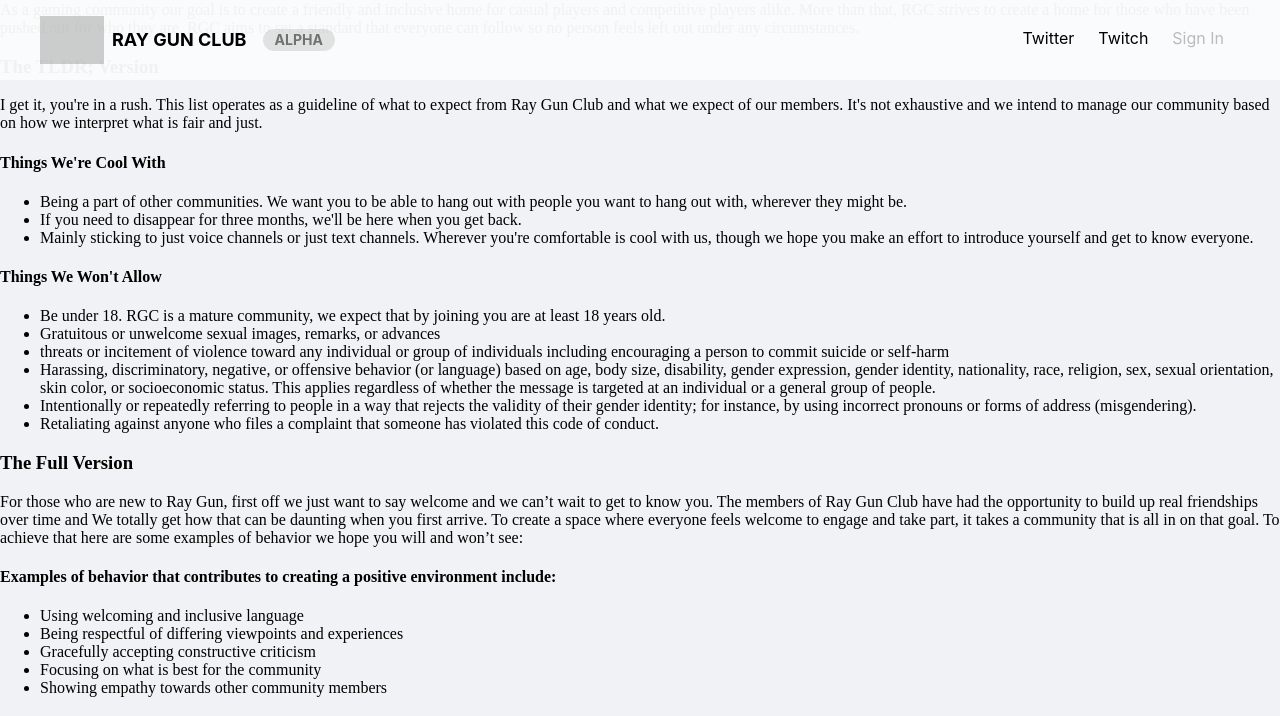
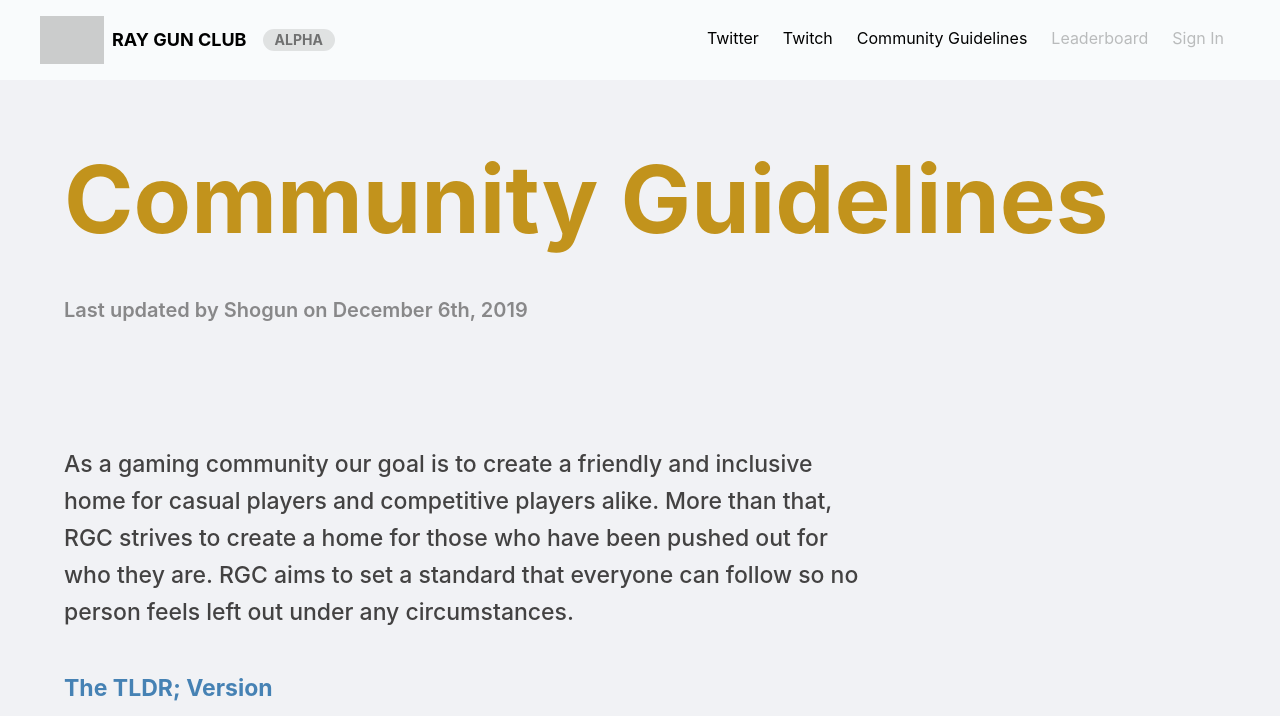
Before and after one commit to voyagerstudio/raygun-teaser, a website: page code-of-conduct.html in a window 1280 px wide. Shown: the top 716 px of the page. Drawn offline with Linux system fonts and the light colour scheme; grey boxes are pictures that could not be loaded.

Commit message:
styling the community guidelines

```diff
--- a/assets/scss/_coc-page.scss
+++ b/assets/scss/_coc-page.scss
@@ -0,0 +1,93 @@
+@use "global" as *;
+
+.code-of-conduct {
+    max-width: set-size(300);
+    margin: set-size(100) auto set-size(40);
+    width: 100%;
+
+    @include max-width-viewport(lg) {
+        margin-top: set-size(50);
+        padding: set-size(6);
+    }
+}
+
+
+.code-of-conduct h2 {
+    @include set-type(masthead, 20, bold);
+    color: get-color(goldenrod, -1);
+    margin: 0;
+
+    @include max-width-viewport(md) {
+        @include set-type-size(14);
+    }
+}
+
+.code-of-conduct .coc__updated-msg {
+    @include set-type(display, 7, demi-bold);
+    margin-bottom: set-size(30);
+    opacity: 0.6;
+
+    @include max-width-viewport(md) {
+        @include set-type-size(6);
+        margin-bottom: set-size(10);
+    }
+}
+
+.code-of-conduct p {
+    @include set-type(text, 6);
+    max-width: set-size(200);
+    color: get-color(soft-black, 2);
+}
+
+p.coc__lead {
+    @include set-type(text, 8, medium);
+
+    @include max-width-viewport(md) {
+        @include set-type-size(7);
+    }
+}
+
+.code-of-conduct h3 {
+    @include set-type(display, 8, bold);
+    margin: set-size(10) 0 0;
+    color: get-color(steelblue);
+}
+
+.code-of-conduct h4 {
+    @include set-type(display, 5, bold);
+    margin: set-size(12) 0 0;
+    color: get-color(steelblue);
+}
+
+.code-of-conduct ul {
+    padding-left: set-size(6);
+    list-style-type: none;
+}
+
+.code-of-conduct li {
+    @include set-type(text, 6);
+    width: 100%;
+    max-width: set-size(200);
+    margin-bottom: set-size(2);
+    position: relative;
+    color: get-color(soft-black, 1);
+
+    &:before {
+        display: block;
+        width: set-size(2);
+        height: set-size(2);
+        position: absolute;
+        left: set-px(-20);
+        top: set-size(3);
+        content: '';
+        border: set-size(micro) solid goldenrod;
+        border-radius: 50%;
+    }
+}
+
+.code-of-conduct a {
+    color: black;
+    display: inline-block;
+    text-decoration: none;
+    border-bottom: set-size(micro) solid get-color(papayawhip, -2);
+}
--- a/assets/scss/_global.scss
+++ b/assets/scss/_global.scss
@@ -1,4 +1,5 @@
-@use "../../node_modules/@voyagerstudio/saturnfive/index"as *;
+@forward "../../node_modules/@voyagerstudio/saturnfive/index";
+@use "../../node_modules/@voyagerstudio/saturnfive/index" as *;
 
 /* ---- Global               --------------- */
 html,
--- a/assets/scss/_header.scss
+++ b/assets/scss/_header.scss
@@ -1,4 +1,3 @@
-@use "../../node_modules/@voyagerstudio/saturnfive/index"as *;
 @use "global" as *;
 
 /* ---- Header Navigation               --------------- */
@@ -7,7 +6,7 @@
   @include ricepaper;
   align-items: center;
   display: flex;
-  height: set-size(20);
+  min-height: set-size(20);
   justify-content: center;
   margin-bottom: -180px;
   position: relative;
@@ -20,12 +19,25 @@
   justify-content: space-between;
   width: 100%;
   max-width: set-size(300);
+
+  @include max-width-viewport(md) {
+    flex-direction: column;
+    align-items: flex-start;
+  }
 }
 
 .MainHeader__logo {
   @include set-type(display, 6, bold);
   text-transform: uppercase;
   display: block;
+
+  @include max-width-viewport(md) {
+    margin-left: set-size(8);
+  }
+
+  @include max-width-viewport(sm) {
+    margin-left: 0;
+  }
 }
 
 .MainHeader__logo-link {
@@ -58,12 +70,21 @@
   list-style-type: none;
   display: flex;
   padding-right: set-size(4);
+
+  @include max-width-viewport(sm) {
+    flex-direction: column;
+    display: none;
+  }
 }
 
 .MainHeader__nav-item {
 
   & + & {
     margin-left: set-size(6);
+
+    @include max-width-viewport(sm) {
+      margin-left: 0;
+    }
   }
 }
 
--- a/assets/scss/style.scss
+++ b/assets/scss/style.scss
@@ -1,4 +1,3 @@
-@use "../../node_modules/@voyagerstudio/saturnfive/index" as *;
-
 @use "global";
 @use "header";
+@use "coc-page";
--- a/code-of-conduct.html
+++ b/code-of-conduct.html
@@ -29,6 +29,12 @@
           <a class="MainHeader__nav-link" target="_blank" href="https://twitch.tv/raygunclub">Twitch</a>
       </li>
       <li class="MainHeader__nav-item">
+        <a class="MainHeader__nav-link" href="code-of-conduct.html">Community Guidelines</a>
+      </li>
+      <li class="MainHeader__nav-item">
+        <a class="MainHeader__nav-link" disabled href="#">Leaderboard</a>
+      </li>
+      <li class="MainHeader__nav-item">
           <a class="MainHeader__nav-link" disabled href="#">Sign In</a>
       </li>
     </ul>
@@ -37,10 +43,10 @@
 </header>
 
 <main class="code-of-conduct">
-  <h2>Code of Conduct</h2>
-  <p>Last updated by Shogun on <date>December 6th, 2019</date>
+  <h2 class="coc__heading">Community Guidelines</h2>
+  <p class="coc__updated-msg">Last updated by Shogun on <date>December 6th, 2019</date>
   </p>
-  <p>As a gaming community our goal is to create a friendly and inclusive home for casual players and competitive
+  <p class="coc__lead">As a gaming community our goal is to create a friendly and inclusive home for casual players and competitive
     players alike. More than that, RGC strives to create a home for those who have been pushed out for who they are. RGC
     aims to set a standard that everyone can follow so no person feels left out under any circumstances.</p>
   <h3>The TLDR; Version</h3>
@@ -60,7 +66,7 @@
   <h4>Things We Won't Allow</h4>
   <p>
     <ul>
-      <li>Be under 18. RGC is a mature community, we expect that by joining you are at least 18 years old.</li>
+      <li>Be under 21. RGC is a mature community, we expect that by joining you are at least 18 years old.</li>
       <li>Gratuitous or unwelcome sexual images, remarks, or advances</li>
       <li>threats or incitement of violence toward any individual or group of individuals including encouraging a person
         to commit suicide or self-harm</li>
@@ -116,9 +122,7 @@
   </p>
   <h3>Enforcement</h3>
   <p>Participants asked to stop any inappropriate or harassing behavior must comply immediately.</p>
-  <p>If a participant engages in harassing behavior, the admins may take any action they deem appropriate, including
-    warning the offender and up to and including expulsion from this community and identifying the participant publicly
-    as someone about whom we’ve received complaints.</p>
+  <p>If a participant engages in behavior we believe is against the intent of the community guidelines or is deemed harmful to the community, the admins <em>will</em> take any action they deem appropriate. This includes warning the offender and up to and including expulsion from this community and identifying the participant publicly as someone about whom we’ve received complaints.</p>
 </main>
 </body>
 
```
Also changed, not shown: index.html (+6 -0 lines), assets/css/style.css, 1 other file. Lines whose indentation alone changed are shown as unchanged.
